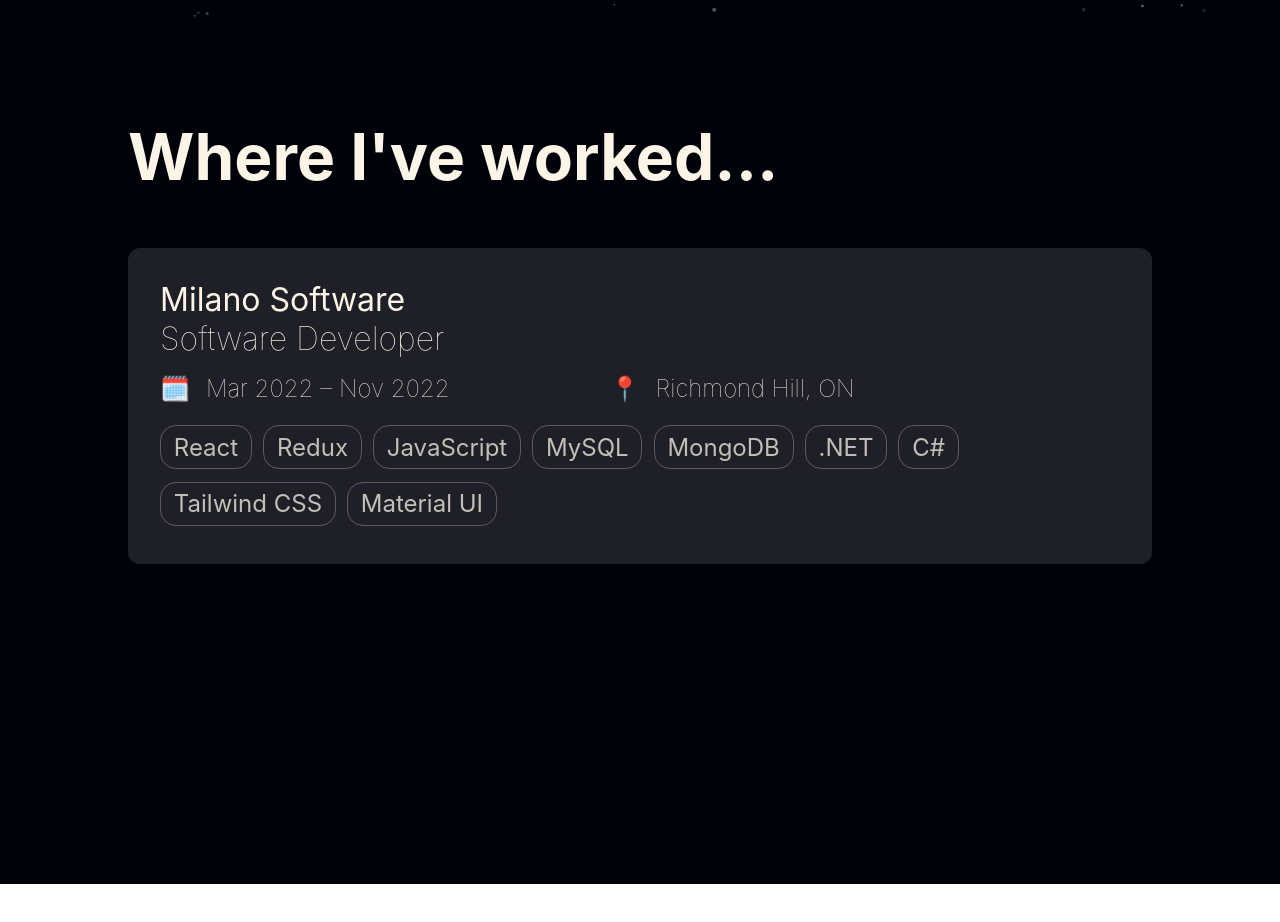
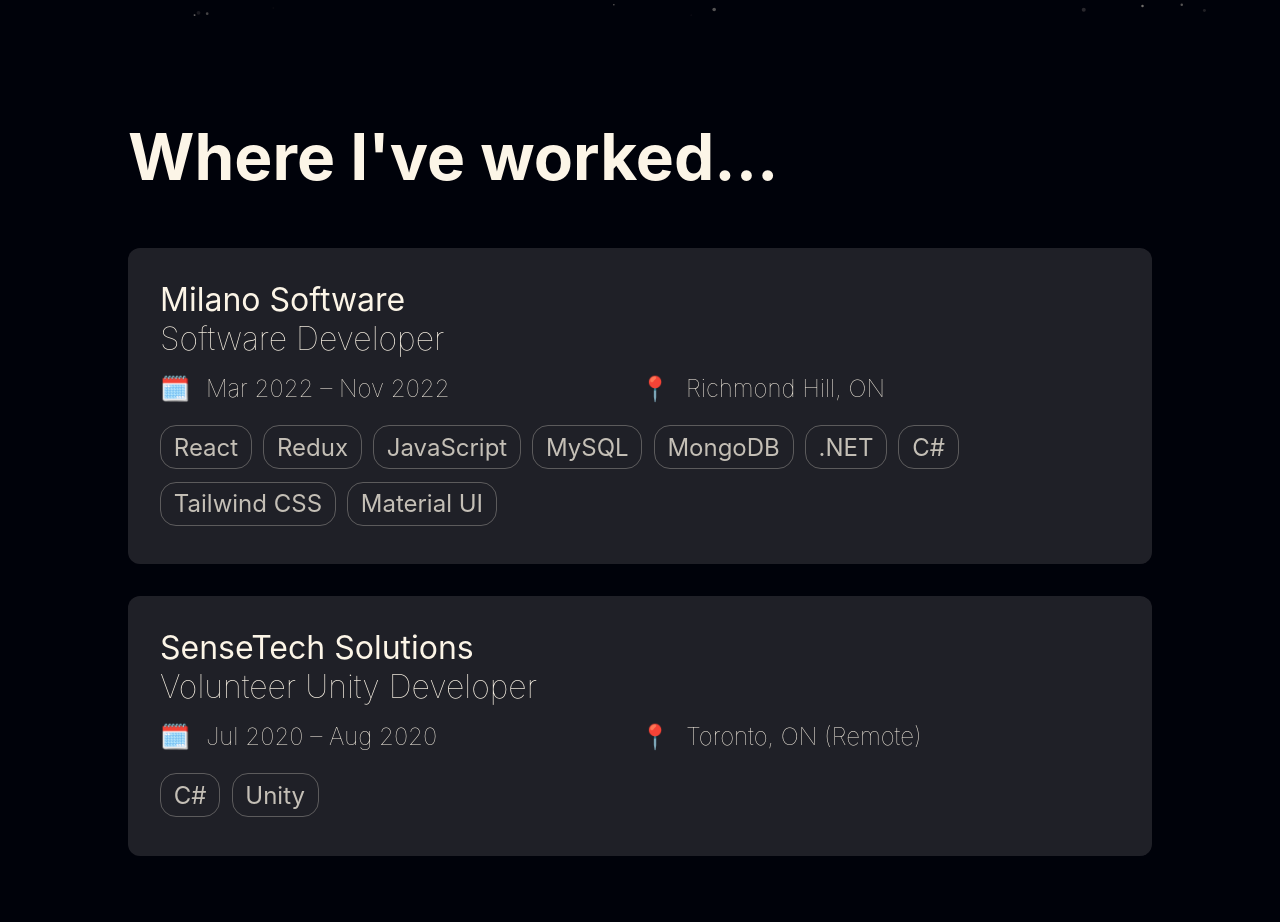
Before and after one commit to karenkwok/karenkwok.github.io, a React (Create React App) app: page / in a window 1280 px wide. Shown: the part 782-1704 px from the top of the page. Before the commit the page ends 1666 px from the top, so only its background shows below. Built offline with nearby package versions, Linux system fonts and the light colour scheme.

Commit message:
refactored code
- added experience helper component
- displayed skills dynamically using skill container wrapper and skill wrapper
- added experiences component to dynamically display experiences data

```diff
--- a/src/App.js
+++ b/src/App.js
@@ -3,7 +3,7 @@ import Particles from 'react-particles';
 import { loadFull } from 'tsparticles';
 
 import Title from './components/Title';
-import Experience from './components/Experience';
+import Experiences from './components/Experiences';
 import './App.scss';
 
 const App = () => {
@@ -132,7 +132,7 @@ const App = () => {
 
       <div style={{ zIndex: 999 }}>
         <Title />
-        <Experience />
+        <Experiences />
       </div>
     </div>
   );
--- a/src/components/Experience.js
+++ /dev/null
@@ -1,42 +0,0 @@
-import React from 'react';
-
-import Card from './UI/Card';
-import Skill from './UI/Skill';
-import './Experience.scss';
-
-const Experience = () => {
-  return (
-    <div id='experience'>
-      <h2>Where I've worked...</h2>
-      <Card>
-        <div className='experience-card'>
-          <div className='experience-company'>Milano Software</div>
-          <div>Software Developer</div>
-          <div className='experience-date-location'>
-            <div className='experience-date'>
-              <div className='experience-emoji'>🗓️</div>
-              <div>Mar 2022 – Nov 2022</div>
-            </div>
-            <div className='experience-location'>
-              <div className='experience-emoji'>📍</div>
-              <div>Richmond Hill, ON</div>
-            </div>
-          </div>
-          <div className='experience-skills'>
-            <Skill>React</Skill>
-            <Skill>Redux</Skill>
-            <Skill>JavaScript</Skill>
-            <Skill>MySQL</Skill>
-            <Skill>MongoDB</Skill>
-            <Skill>.NET</Skill>
-            <Skill>C#</Skill>
-            <Skill>Tailwind CSS</Skill>
-            <Skill>Material UI</Skill>
-          </div>
-        </div>
-      </Card>
-    </div>
-  );
-};
-
-export default Experience;
--- /dev/null
+++ b/src/components/Experiences.js
@@ -0,0 +1,57 @@
+import React from 'react';
+
+import Experience from './UI/Experience';
+import './Experiences.scss';
+
+const Experiences = () => {
+  const experiences = [
+    {
+      company: 'Milano Software',
+      position: 'Software Developer',
+      startDate: 'Mar 2022',
+      endDate: 'Nov 2022',
+      location: 'Richmond Hill, ON',
+      skills: [
+        'React',
+        'Redux',
+        'JavaScript',
+        'MySQL',
+        'MongoDB',
+        '.NET',
+        'C#',
+        'Tailwind CSS',
+        'Material UI',
+      ],
+    },
+    {
+      company: 'SenseTech Solutions',
+      position: 'Volunteer Unity Developer',
+      startDate: 'Jul 2020',
+      endDate: 'Aug 2020',
+      location: 'Toronto, ON (Remote)',
+      skills: ['C#', 'Unity'],
+    },
+  ];
+
+  return (
+    <div id='experiences'>
+      <h2>Where I've worked...</h2>
+      <div>
+        {experiences.map((experience) => {
+          return (
+            <Experience
+              company={experience.company}
+              position={experience.position}
+              startDate={experience.startDate}
+              endDate={experience.endDate}
+              location={experience.location}
+              skills={experience.skills}
+            />
+          );
+        })}
+      </div>
+    </div>
+  );
+};
+
+export default Experiences;
--- /dev/null
+++ b/src/components/Experiences.scss
@@ -0,0 +1,3 @@
+#experiences {
+  margin-bottom: 20rem;
+}
--- /dev/null
+++ b/src/components/UI/Experience.js
@@ -0,0 +1,38 @@
+import React from 'react';
+
+import Card from './Card';
+import SkillContainer from './SkillContainer';
+import Skill from './Skill';
+import './Experience.scss';
+
+const Experience = (props) => {
+  return (
+    <div className='experience'>
+      <Card>
+        <div className='experience-card'>
+          <div className='experience-company'>{props.company}</div>
+          <div>{props.position}</div>
+          <div className='experience-date-location'>
+            <div className='experience--date-location'>
+              <div className='experience-emoji'>🗓️</div>
+              <div>
+                {props.startDate} – {props.endDate}
+              </div>
+            </div>
+            <div className='experience--date-location'>
+              <div className='experience-emoji'>📍</div>
+              <div>{props.location}</div>
+            </div>
+          </div>
+          <SkillContainer>
+            {props.skills.map((skill) => {
+              return <Skill>{skill}</Skill>;
+            })}
+          </SkillContainer>
+        </div>
+      </Card>
+    </div>
+  );
+};
+
+export default Experience;
--- a/src/components/Experience.scss
+++ b/src/components/UI/Experience.scss
@@ -1,5 +1,5 @@
-#experience {
-  margin-bottom: 20rem;
+.experience {
+  margin-bottom: 2rem;
 
   .experience-card {
     display: flex;
@@ -14,35 +14,21 @@
     .experience-date-location {
       display: flex;
       flex-direction: row;
+      align-items: center;
       margin-top: 1rem;
       margin-bottom: 1rem;
       font-size: 1.5rem;
 
-      .experience-date {
+      .experience--date-location {
         display: flex;
         flex-direction: row;
         align-items: center;
-        margin-right: 10rem;
-      }
-
-      .experience-location {
-        display: flex;
-        flex-direction: row;
-        align-items: center;
+        width: 50%;
       }
 
       .experience-emoji {
         margin-right: 1rem;
       }
     }
-
-    .experience-skills {
-      display: flex;
-      flex-direction: row;
-      flex-wrap: wrap;
-
-      font-size: 1.5rem;
-      font-weight: bolder;
-    }
   }
 }
--- a/src/components/UI/Skill.scss
+++ b/src/components/UI/Skill.scss
@@ -8,6 +8,9 @@
   padding-bottom: 0.4rem;
   border-radius: 1rem;
 
+  font-size: 1.5rem;
+  font-weight: bolder;
+
   border: 0.25px solid #fcf5e747;
   color: #fcf5e7bf;
 
```
